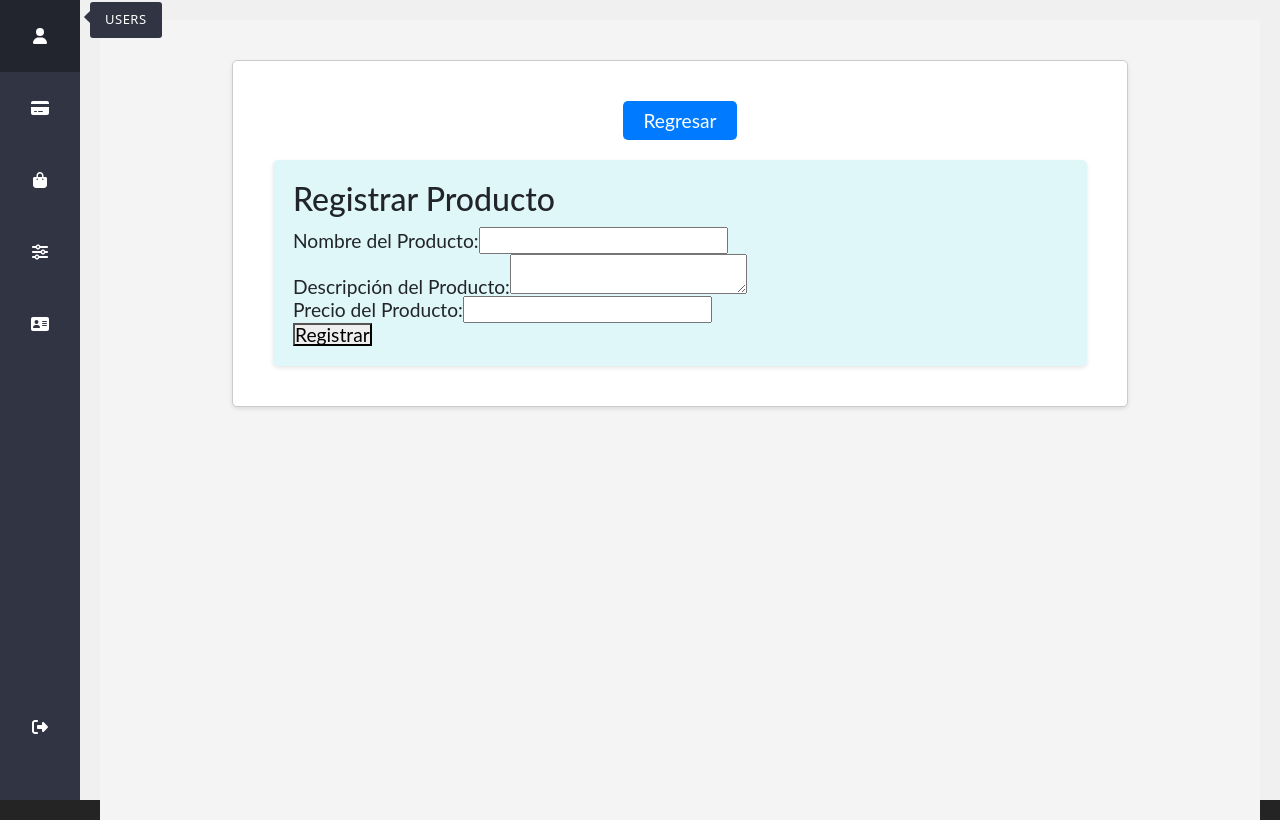
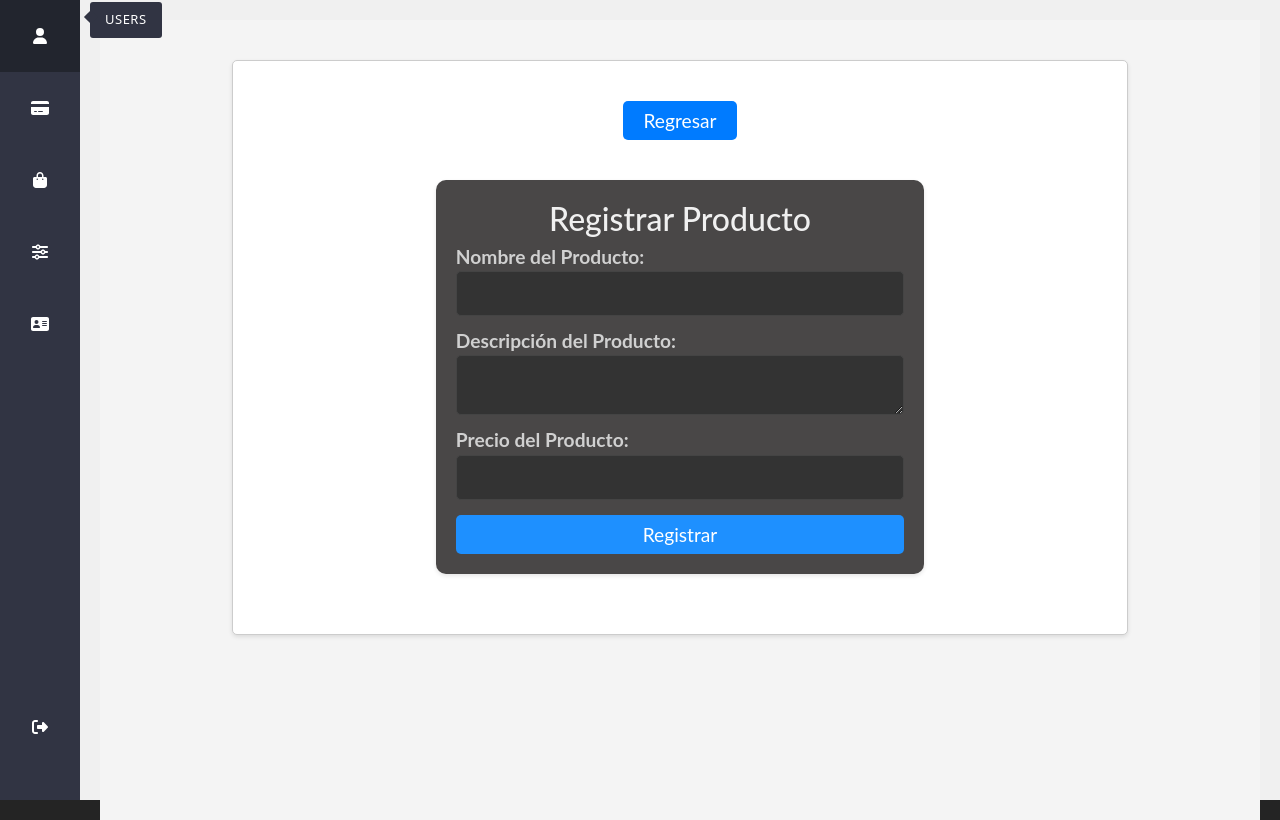
Before and after one commit to The-Cube-s/SistemaBancario_Frontend, a React (Vite) app: page /home/banco/settings in a window 1280 px wide. Both pictures are taken after a click on the element "Agregar productos". Built offline with nearby package versions, Linux system fonts and the light colour scheme.

Commit message:
Agregar producto listo (solo falta el de cuentas)

```diff
--- a/src/Components/Register/RegistProduct.jsx
+++ b/src/Components/Register/RegistProduct.jsx
@@ -1,33 +1,137 @@
 import styled from 'styled-components';
+import { useAddProduct } from '../../Shared/Hooks/Admin/useAddProduct';
 
 const RegistProductContainer = styled.div`
   padding: 20px;
-  background-color: #e0f7fa;
-  border-radius: 5px;
+  background-color: #494747;
+  border-radius: 10px;
   box-shadow: 0 2px 4px rgba(0, 0, 0, 0.1);
   text-align: left;
+  width: 60%;
+  margin: 20px auto;
+  color: #f0f0f0;
 `;
 
-//Esto solo es para probar (no tiene funcion ni vista)
+const FormTitle = styled.h2`
+  text-align: center;
+  color: #f0f0f0;
+`;
+
+const Form = styled.form`
+  display: flex;
+  flex-direction: column;
+  gap: 15px;
+`;
+
+const FormGroup = styled.div`
+  display: flex;
+  flex-direction: column;
+`;
+
+const Label = styled.label`
+  margin-bottom: 5px;
+  font-weight: bold;
+  color: #d0d0d0;
+`;
+
+const Input = styled.input`
+  padding: 10px;
+  border: 1px solid #444;
+  border-radius: 5px;
+  font-size: 1em;
+  background-color: #333;
+  color: #f0f0f0;
+  outline: none;
+
+  &:focus {
+    border-color: #1e90ff;
+  }
+`;
+
+const Textarea = styled.textarea`
+  padding: 10px;
+  border: 1px solid #444;
+  border-radius: 5px;
+  font-size: 1em;
+  background-color: #333;
+  color: #f0f0f0;
+  outline: none;
+
+  &:focus {
+    border-color: #1e90ff;
+  }
+`;
+
+const Button = styled.button`
+  padding: 10px 20px;
+  border: none;
+  border-radius: 5px;
+  background-color: #1e90ff;
+  color: white;
+  font-size: 1em;
+  cursor: pointer;
+  transition: background-color 0.3s;
+
+  &:hover {
+    background-color: #0056b3;
+  }
+
+  &:disabled {
+    background-color: #cccccc;
+    cursor: not-allowed;
+  }
+`;
+
+const Message = styled.p`
+  text-align: center;
+  font-size: 1em;
+  color: ${props => (props.error ? 'red' : 'green')};
+`;
+
 export const RegistProduct = () => {
+  const { product, handleChange, handleSubmit, loading, error, success } = useAddProduct();
+
   return (
     <RegistProductContainer>
-      <h2>Registrar Producto</h2>
-      <form>
-        <div>
-          <label htmlFor="productName">Nombre del Producto:</label>
-          <input type="text" id="productName" name="productName" />
-        </div>
-        <div>
-          <label htmlFor="productDescription">Descripción del Producto:</label>
-          <textarea id="productDescription" name="productDescription" />
-        </div>
-        <div>
-          <label htmlFor="productPrice">Precio del Producto:</label>
-          <input type="number" id="productPrice" name="productPrice" />
-        </div>
-        <button type="submit">Registrar</button>
-      </form>
+      <FormTitle>Registrar Producto</FormTitle>
+      <Form onSubmit={handleSubmit}>
+        <FormGroup>
+          <Label htmlFor="productName">Nombre del Producto:</Label>
+          <Input
+            type="text"
+            id="productName"
+            name="name"
+            value={product.name}
+            onChange={handleChange}
+            disabled={loading}
+          />
+        </FormGroup>
+        <FormGroup>
+          <Label htmlFor="productDescription">Descripción del Producto:</Label>
+          <Textarea
+            id="productDescription"
+            name="description"
+            value={product.description}
+            onChange={handleChange}
+            disabled={loading}
+          />
+        </FormGroup>
+        <FormGroup>
+          <Label htmlFor="productPrice">Precio del Producto:</Label>
+          <Input
+            type="number"
+            id="productPrice"
+            name="price"
+            value={product.price}
+            onChange={handleChange}
+            disabled={loading}
+          />
+        </FormGroup>
+        <Button type="submit" disabled={loading}>Registrar</Button>
+      </Form>
+      {loading && <Message>Cargando...</Message>}
+      {error && <Message error>{error}</Message>}
+      {success && <Message>Producto registrado con éxito</Message>}
     </RegistProductContainer>
   );
 };
--- /dev/null
+++ b/src/Shared/Hooks/Admin/useAddProduct.jsx
@@ -0,0 +1,56 @@
+import { useState } from "react";
+import { addProductRequest } from "../../../Services/apiAdmin";
+
+export const useAddProduct = () => {
+    const [product, setProduct] = useState({
+        name: '',
+        description: '',
+        price: ''
+    });
+    const [loading, setLoading] = useState(false);
+    const [error, setError] = useState('');
+    const [success, setSuccess] = useState(false);
+
+    const handleChange = (e) => {
+        const { name, value } = e.target;
+        setProduct({
+            ...product,
+            [name]: value,
+        });
+    };
+
+    const handleSubmit = async (e) => {
+        e.preventDefault();
+        setLoading(true);
+        setError('');
+        setSuccess(false);
+
+        //Por si nos hackean y nos ponen en banca rota jajajajaja
+        if (product.price === 0) {
+            setError('El precio del producto no puede ser 0');
+            setLoading(false);
+            return;
+        }
+        try {
+            const response = await addProductRequest(product);
+            if (response.error) {
+                setError(response.err.message || 'Something went wrong');
+            } else {
+                setSuccess(true);
+            }
+        } catch (err) {
+            setError(err.message || 'Something went wrong');
+        } finally {
+            setLoading(false);
+        }
+    };
+
+    return {
+        product,
+        handleChange,
+        handleSubmit,
+        loading,
+        error,
+        success,
+    };
+};
```
Also changed, not shown: src/Components/Register/RegistAccount.jsx (added, +10 -0 lines), src/Shared/Hooks/Admin/useAddAcount.jsx (added, +52 -0 lines).
